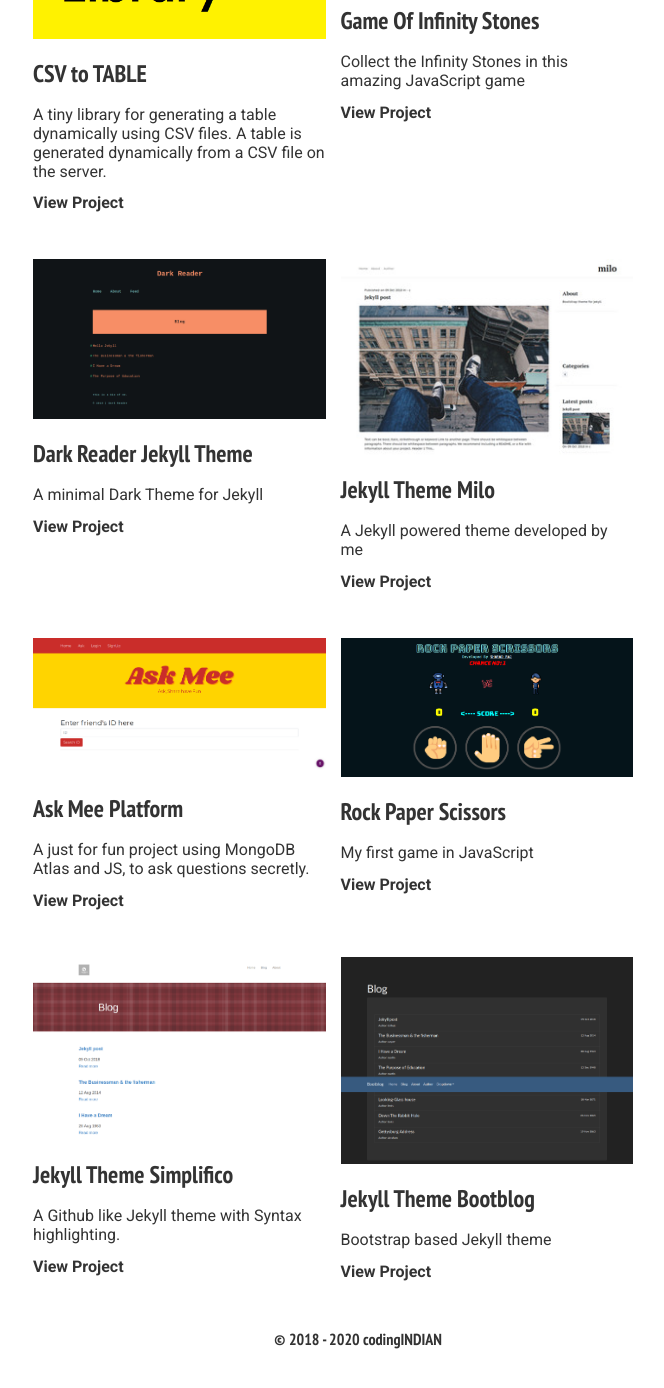
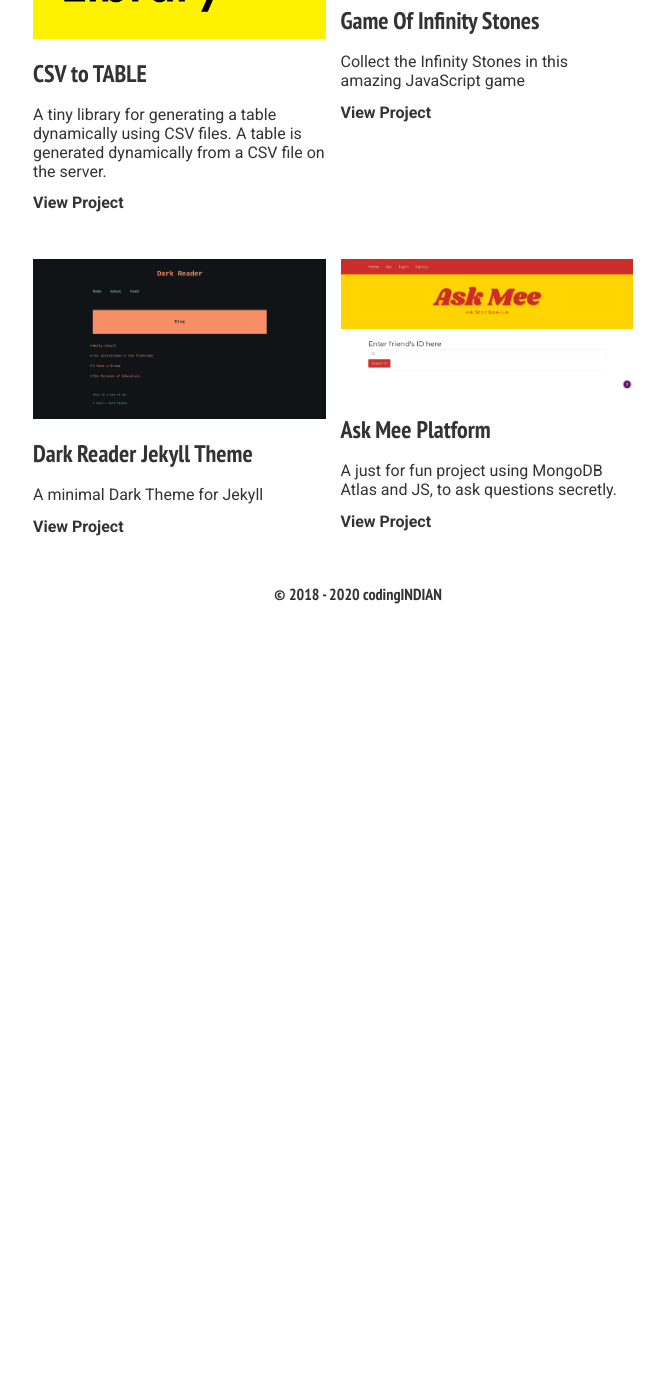
Before and after one commit to sharadcodes/sharadcodes.github.io, a Jekyll site: the page built from project.md, in a window 1280 px wide and 1400 px high, scrolled down 3796 px. Shown: the top 1388 px of the window, without its empty margins (282-946 px from the left). Built offline with Jekyll 4.4.1, drawn with Linux system fonts in a browser that asks for light colours; after the commit the page ends 4451 px from its top, so only the background shows below that.

Commit message:
Update Collections “projects”

```diff
--- a/_data/projects_data.yml
+++ b/_data/projects_data.yml
@@ -118,29 +118,9 @@ projects:
     img_alt: Dark Reader Jekyll Theme
     link: https://github.com/sharadcodes/jekyll-theme-dark-reader
     title: Dark Reader Jekyll Theme
-  - about: A Jekyll powered theme developed by me
-    img: /assets/uploads/jm.jpeg
-    img_alt: Screenshot
-    link: https://sharadcodes.github.io/jekyll-theme-milo/
-    title: Jekyll Theme Milo
   - about: A just for fun project using MongoDB Atlas and JS, to ask questions
       secretly.
     img: /assets/uploads/askmee.png
     img_alt: Snap
     link: "#!"
     title: Ask Mee Platform
-  - about: My first game in JavaScript
-    img: /assets/uploads/rps.png
-    img_alt: Snap
-    link: https://sharadcodes.github.io/rock-paper-scissors-game/
-    title: Rock Paper Scissors
-  - about: A Github like Jekyll theme with Syntax highlighting.
-    img: /assets/uploads/simplifico.png
-    img_alt: Simplifico snap
-    link: https://sharadcodes.github.io/simplifico/blog/
-    title: Jekyll Theme Simplifico
-  - about: Bootstrap based Jekyll theme
-    img: /assets/uploads/bootblog.png
-    img_alt: Screenshot
-    link: https://sharadcodes.github.io/bootblog/
-    title: Jekyll Theme Bootblog
```
